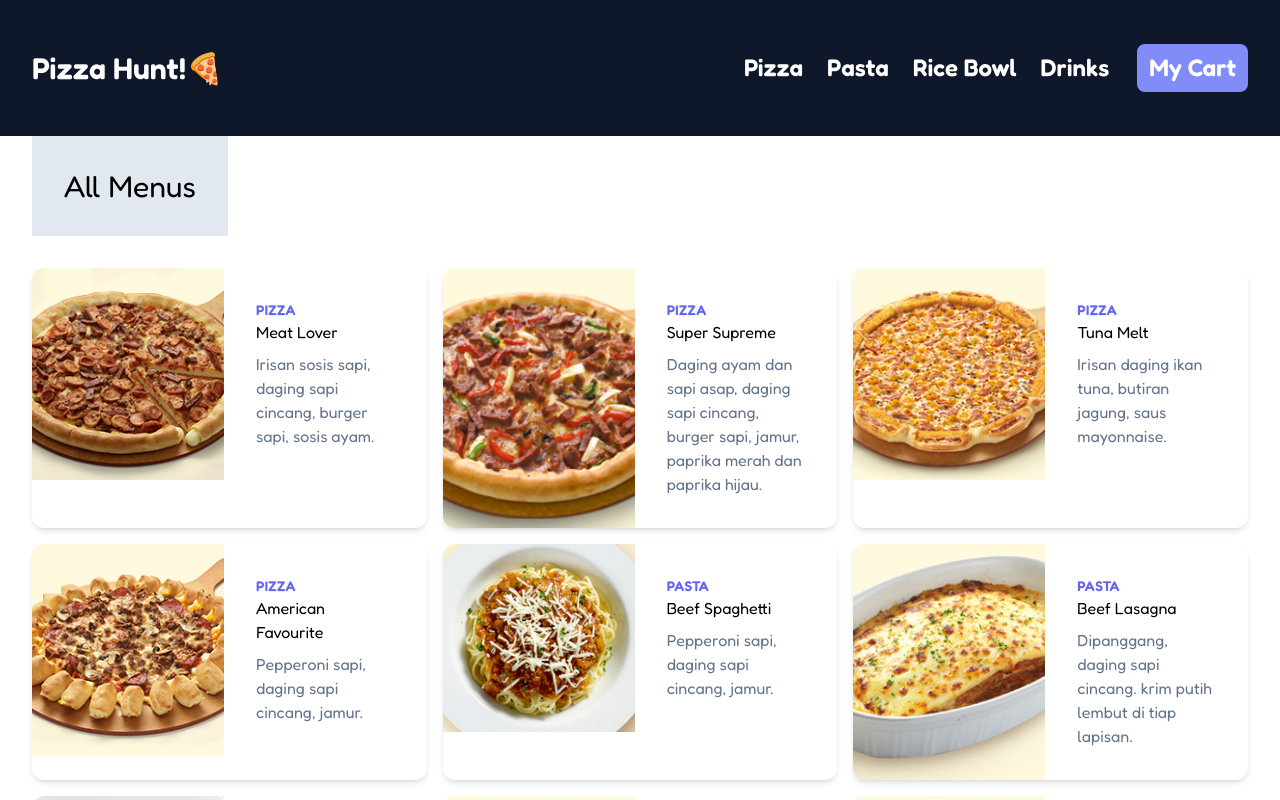
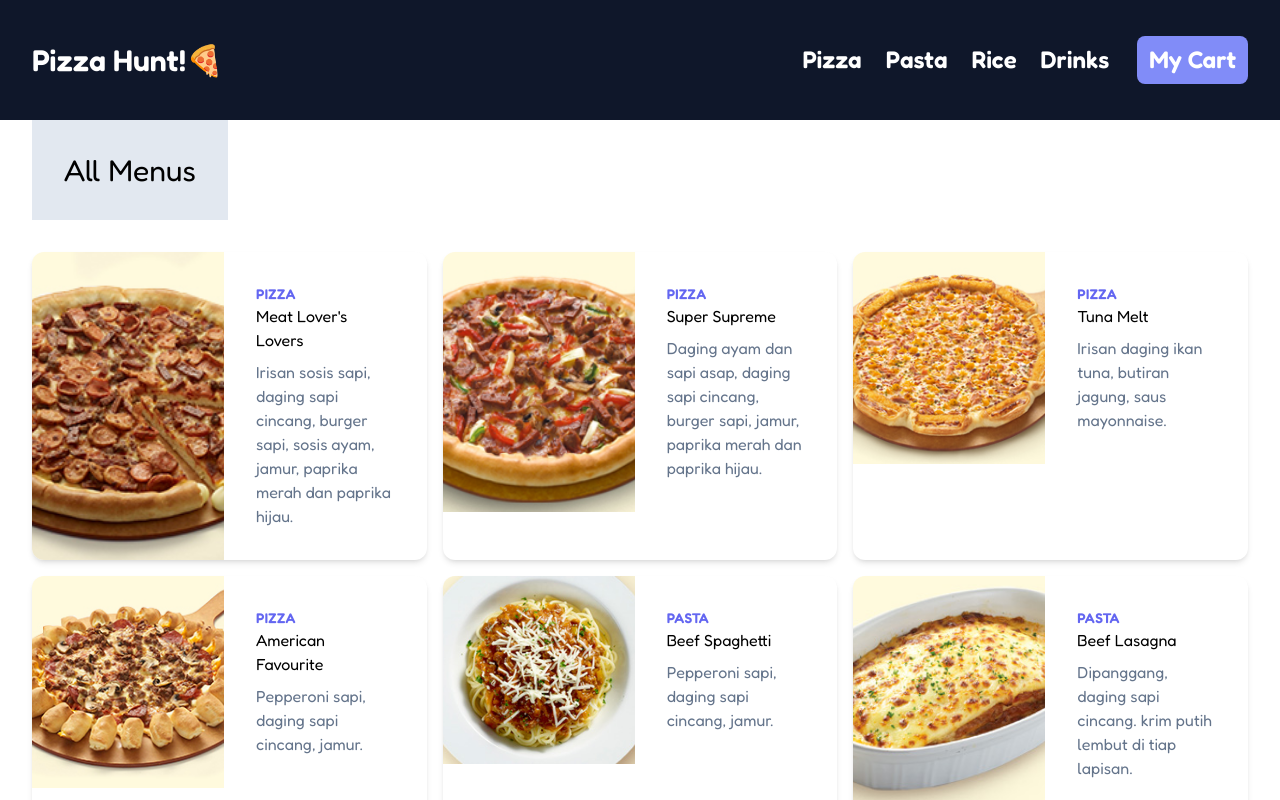
Before and after one commit to peperoxyz/pizza-hunt, an Angular app: page / in a window 1280 px wide. Shown: the top 800 px of the page. Built offline with nearby package versions, Linux system fonts and the light colour scheme.

Commit message:
Top bar routing works

```diff
--- a/src/app/cart/cart.component.html
+++ b/src/app/cart/cart.component.html
@@ -20,7 +20,7 @@
     </div>
   </div>
 
-  <form [formGroup]="checkoutForm" class="mt-5">
+  <form [formGroup]="checkoutForm" class="mt-5" (ngSubmit)="onSubmit()">
     <div>
       <label for="name" class="block mb-2"> Name </label>
       <input
@@ -28,6 +28,7 @@
         class="shadow border rounded py-2 px-3 text-gray-700 leading-tight focus:outline-none focus:shadow-outline"
         type="text"
         formControlName="name"
+        required
       />
     </div>
 
@@ -38,6 +39,7 @@
         class="shadow border rounded py-2 px-3 text-gray-700 leading-tight focus:outline-none focus:shadow-outline"
         type="text"
         formControlName="address"
+        required
       />
     </div>
 
--- a/src/app/cart/cart.component.ts
+++ b/src/app/cart/cart.component.ts
@@ -23,7 +23,15 @@ export class CartComponent {
   onSubmit(): void {
     // Process checkout data here
     this.items = this.cartService.clearCart();
-    console.warn('Your order has been submitted', this.checkoutForm.value);
-    this.checkoutForm.reset();
+    if (this.checkoutForm.value === '') {
+      console.warn('Your order has been submitted', this.checkoutForm.value);
+      window.alert('Your order has been submitted');
+      this.checkoutForm.value == '';
+      this.checkoutForm.reset();
+    } else {
+      window.alert(
+        'Fill the name and the address input to checkout your order!'
+      );
+    }
   }
 }
--- a/src/app/kategori/kategori.component.html
+++ b/src/app/kategori/kategori.component.html
@@ -7,7 +7,7 @@
 <div
   *ngFor="let menu of menus"
   [routerLink]="['menus/detail', menu.id]"
-  class="grid grid-cols-1 md:grid-cols-2 xl:grid-cols-3 3xl:grid-cols-4 4xl:grid-cols-5 gap-4 p-8"
+  class="grid grid-cols-1 gap-4 p-8"
 >
   <div>
     <div
@@ -21,8 +21,8 @@
             alt="Man looking at item at a store"
           />
         </div>
-        <div class="p-8">
-          <a [routerLink]="['/menus', menu.kategori]">
+        <div class="p-8" *ngIf="category">
+          <a [routerLink]="['/menus', category]">
             <div
               class="uppercase tracking-wide text-sm text-indigo-500 font-semibold"
             >
@@ -38,14 +38,4 @@
       </div>
     </div>
   </div>
-  <!-- <div
-  class="grid grid-cols-1 md:grid-cols-2 xl:grid-cols-3 3xl:grid-cols-4 4xl:grid-cols-5 gap-4 p-8"
->
-  <div
-    *ngFor="let menu of menus"
-    class="100 max-w-md bg-white rounded-xl shadow-md overflow-hidden md:max-w-2xl"
-  >
-    <h1>Haha</h1>
-  </div>
-</div> -->
 </div>
--- a/src/app/kategori/kategori.component.ts
+++ b/src/app/kategori/kategori.component.ts
@@ -12,6 +12,8 @@ export class KategoriComponent implements OnInit {
 
   category: string = '';
 
+  categories: any;
+
   constructor(private route: ActivatedRoute) {}
 
   ngOnInit() {
--- a/src/app/menus.ts
+++ b/src/app/menus.ts
@@ -11,9 +11,9 @@ export const menus: Menu[] = [
   {
     id: 1,
     kategori: 'Pizza',
-    nama: 'Meat Lover',
+    nama: "Meat Lover's Lovers",
     deskripsi:
-      'Irisan sosis sapi, daging sapi cincang, burger sapi, sosis ayam.',
+      'Irisan sosis sapi, daging sapi cincang, burger sapi, sosis ayam, jamur, paprika merah dan paprika hijau.',
     harga: 49500,
     gambar: 'meat-lover.jpg',
   },
@@ -69,7 +69,7 @@ export const menus: Menu[] = [
   },
   {
     id: 8,
-    kategori: 'Rice Bowl',
+    kategori: 'Rice',
     nama: 'Meatballs Beef Mushroom',
     deskripsi: 'Bola daging sapi dengan saus daging sapi cincang dan jamur.',
     harga: 40000,
@@ -77,7 +77,7 @@ export const menus: Menu[] = [
   },
   {
     id: 9,
-    kategori: 'Rice Bowl',
+    kategori: 'Rice',
     nama: 'Black Pepper Chicken',
     deskripsi: 'Ayam dengan saus lada hitam.',
     harga: 40000,
--- a/src/app/top-bar/top-bar.component.html
+++ b/src/app/top-bar/top-bar.component.html
@@ -1,4 +1,6 @@
-<div class="bg-slate-900 py-3 flex flex-nowrap justify-between items-center">
+<div
+  class="bg-slate-900 py-1 flex flex-nowrap justify-between items-center sticky top-0"
+>
   <div>
     <a
       [routerLink]="['/']"
@@ -14,14 +16,20 @@
   </div>
   <div class="hidden md:block p-8">
     <a
-      [routerLink]=""
+      *ngFor="let category of categories"
+      [routerLink]="['/menus', category.name]"
       class="inline-block p-8 font-semibold text-2xl text-white px-3 py-2 rounded-lg hover:bg-slate-100 hover:text-slate-900 group"
     >
       <div>
-        <h1>Pizza <span class="group-hover:inline-block hidden">🍕</span></h1>
+        <h1>
+          {{ category.name }}
+          <span class="group-hover:inline-block hidden">{{
+            category.icon
+          }}</span>
+        </h1>
       </div>
     </a>
-
+    <!--
     <a
       [routerLink]=""
       class="inline-block p-8 font-semibold text-2xl text-white px-3 py-2 rounded-lg hover:bg-slate-100 hover:text-slate-900 group"
@@ -47,7 +55,7 @@
       <div>
         <h1>Drinks <span class="group-hover:inline-block hidden">🍹</span></h1>
       </div>
-    </a>
+    </a> -->
     <a
       [routerLink]="'/cart'"
       class="inline-block p-8 font-semibold text-2xl px-3 py-2 rounded-lg text-white bg-indigo-400 group ml-4"
--- a/src/app/top-bar/top-bar.component.ts
+++ b/src/app/top-bar/top-bar.component.ts
@@ -1,4 +1,5 @@
 import { Component, OnInit } from '@angular/core';
+import { ActivatedRoute, Router } from '@angular/router';
 import { menus, Menu } from '../menus';
 
 @Component({
@@ -7,5 +8,28 @@ import { menus, Menu } from '../menus';
   styleUrls: ['./top-bar.component.css'],
 })
 export class TopBarComponent {
-  kategoris = ['Pizza', 'Pasta', 'Rice Bowl', 'Drinks'];
+  constructor(private router: Router) {
+    this.router.routeReuseStrategy.shouldReuseRoute = function () {
+      return false;
+    };
+  }
+
+  categories = [
+    {
+      name: 'Pizza',
+      icon: '🍕',
+    },
+    {
+      name: 'Pasta',
+      icon: '🍝',
+    },
+    {
+      name: 'Rice',
+      icon: '🍚',
+    },
+    {
+      name: 'Drinks',
+      icon: '🍹',
+    },
+  ];
 }
```
